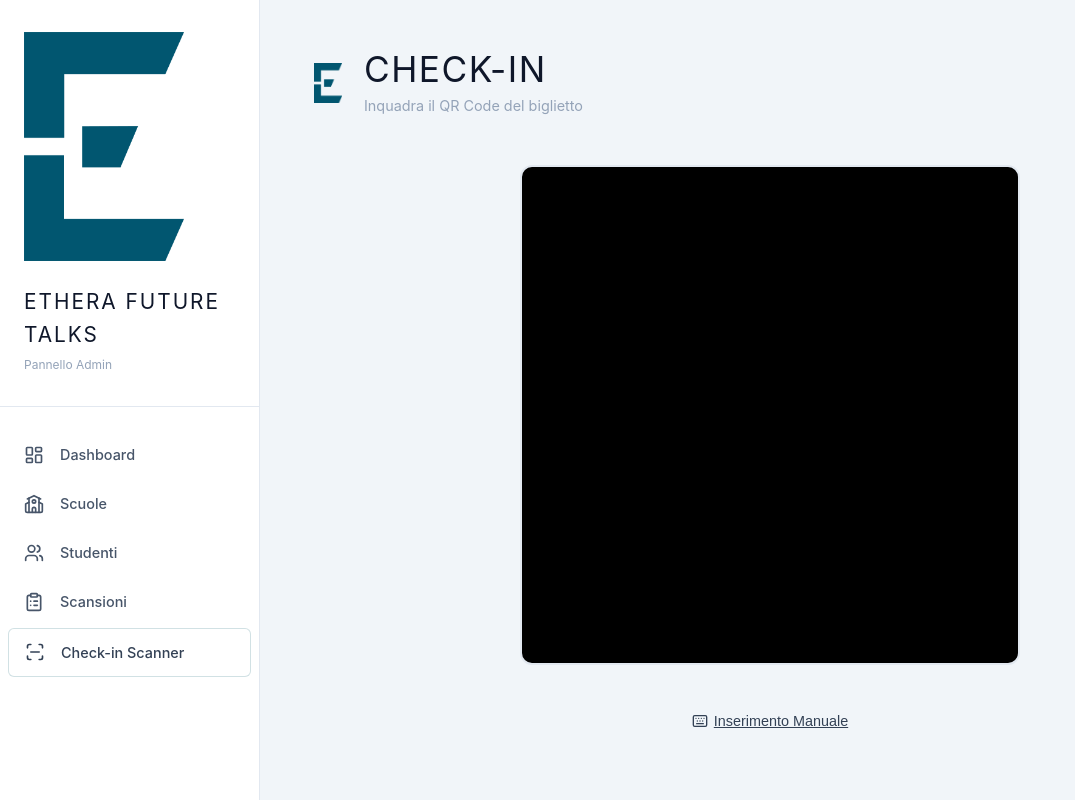
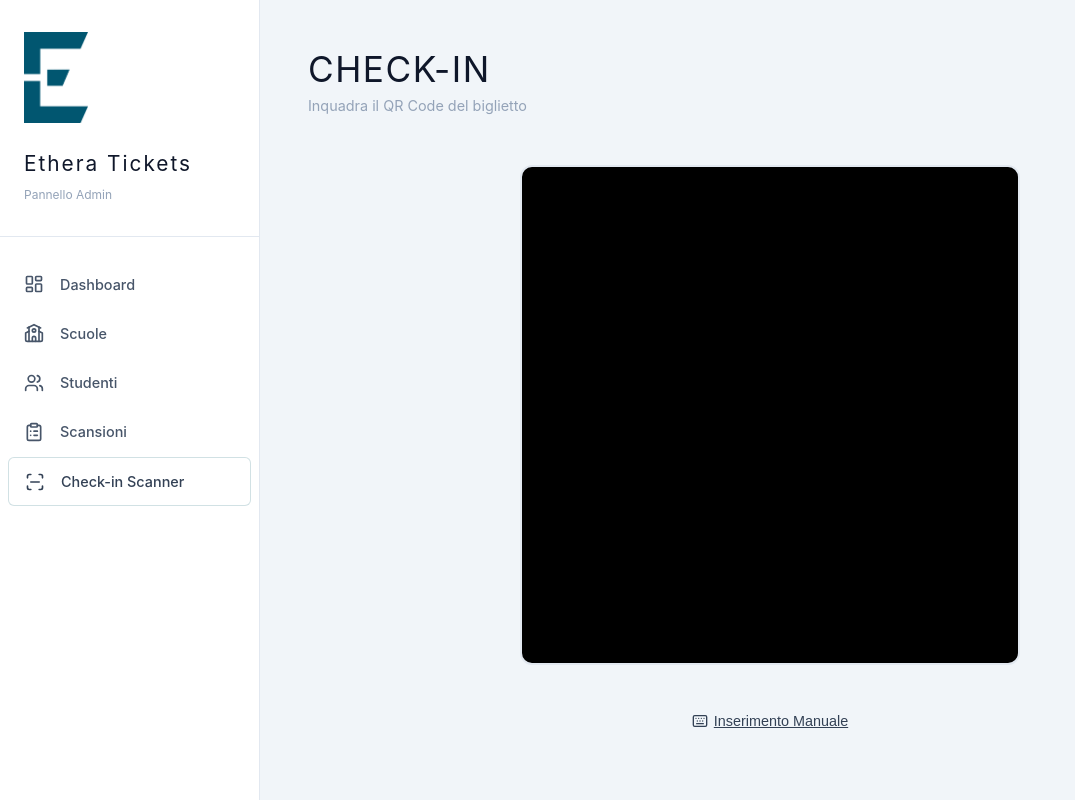
Before and after one commit to etheraculture/etf_manage_tickets, a React (Vite) app in the folder frontend/: page /admin/checkin in a window 1280 px wide. Shown: the whole page, without its empty margins (0-1075 px from the left). Built offline with nearby package versions, Linux system fonts and the light colour scheme; sample sign-in values are in the browser's storage.

Commit message:
deploy: 2026-03-27 02:25:50

```diff
--- a/frontend/src/components/AdminLayout.jsx
+++ b/frontend/src/components/AdminLayout.jsx
@@ -19,8 +19,8 @@ export default function AdminLayout({ children }) {
       {/* Sidebar */}
       <aside className={`admin-sidebar ${mobileOpen ? 'open' : ''}`}>
         <div className="sidebar-header" style={{ paddingBottom: '32px' }}>
-          <img src="/logo-ethera.png" alt="Ethera" style={{ width: '160px', marginBottom: '24px', display: 'block' }} />
-          <div className="sidebar-brand">ETHERA FUTURE TALKS</div>
+          <img src="/logo-ethera.png" alt="Ethera" style={{ width: '64px', marginBottom: '24px', display: 'block' }} />
+          <div className="sidebar-brand">Ethera Tickets</div>
           <div className="sidebar-sub">Pannello Admin</div>
         </div>
 
@@ -71,6 +71,11 @@ export default function AdminLayout({ children }) {
           </NavLink>
         </div>
 
+        <NavLink to="/admin/scansioni" className={({ isActive }) => `mobile-nav-item ${isActive ? 'active' : ''}`}>
+          <ClipboardList size={24} />
+          <span>Log</span>
+        </NavLink>
+
         <NavLink to="/admin/scuole" className={({ isActive }) => `mobile-nav-item ${isActive ? 'active' : ''}`}>
           <School size={24} />
           <span>Scuole</span>
--- a/frontend/src/pages/AdminCheckin.jsx
+++ b/frontend/src/pages/AdminCheckin.jsx
@@ -100,7 +100,7 @@ export default function AdminCheckin() {
   return (
     <div>
       <div className="admin-page-header" style={{ display: 'flex', alignItems: 'center', gap: '16px', flexWrap: 'nowrap' }}>
-        <img src="/logo-ethera.png" alt="Ethera" style={{ width: '40px', height: '40px', objectFit: 'contain' }} />
+        <img src="/logo-ethera.png" alt="Ethera" className="mobile-only" style={{ width: '40px', height: '40px', objectFit: 'contain' }} />
         <div style={{ flex: 1 }}>
           <h1 className="admin-page-title">CHECK-IN</h1>
           <p className="admin-page-subtitle">{mode === 'qr' ? 'Inquadra il QR Code del biglietto' : 'Inserisci il codice a 6 caratteri'}</p>
--- a/frontend/src/pages/AdminDashboard.jsx
+++ b/frontend/src/pages/AdminDashboard.jsx
@@ -46,7 +46,7 @@ export default function AdminDashboard() {
   return (
     <div>
       <div className="admin-page-header" style={{ display: 'flex', alignItems: 'center', gap: '16px', flexWrap: 'nowrap' }}>
-        <img src="/logo-ethera.png" alt="Ethera" style={{ width: '40px', height: '40px', objectFit: 'contain' }} />
+        <img src="/logo-ethera.png" alt="Ethera" className="mobile-only" style={{ width: '40px', height: '40px', objectFit: 'contain' }} />
         <div style={{ flex: 1 }}>
           <h1 className="admin-page-title">DASHBOARD</h1>
           <p className="admin-page-subtitle">Panoramica iscrizioni e presenze</p>
--- a/frontend/src/pages/AdminScansioni.jsx
+++ b/frontend/src/pages/AdminScansioni.jsx
@@ -34,7 +34,7 @@ export default function AdminScansioni() {
   return (
     <div>
       <div className="admin-page-header" style={{ display: 'flex', alignItems: 'center', gap: '16px', flexWrap: 'nowrap' }}>
-        <img src="/logo-ethera.png" alt="Ethera" style={{ width: '40px', height: '40px', objectFit: 'contain' }} />
+        <img src="/logo-ethera.png" alt="Ethera" className="mobile-only" style={{ width: '40px', height: '40px', objectFit: 'contain' }} />
         <div style={{ flex: 1 }}>
           <div style={{ display: 'flex', justifyContent: 'space-between', alignItems: 'flex-start', flexWrap: 'wrap', gap: 16 }}>
             <div>
--- a/frontend/src/pages/AdminScuole.jsx
+++ b/frontend/src/pages/AdminScuole.jsx
@@ -107,7 +107,7 @@ export default function AdminScuole() {
   return (
     <div>
       <div className="admin-page-header" style={{ display: 'flex', alignItems: 'center', gap: '16px', flexWrap: 'nowrap' }}>
-        <img src="/logo-ethera.png" alt="Ethera" style={{ width: '40px', height: '40px', objectFit: 'contain' }} />
+        <img src="/logo-ethera.png" alt="Ethera" className="mobile-only" style={{ width: '40px', height: '40px', objectFit: 'contain' }} />
         <div style={{ flex: 1 }}>
           <div style={{ display: 'flex', justifyContent: 'space-between', alignItems: 'flex-start', flexWrap: 'wrap', gap: 16 }}>
             <div>
--- a/frontend/src/pages/AdminStudenti.jsx
+++ b/frontend/src/pages/AdminStudenti.jsx
@@ -1,6 +1,6 @@
 import React, { useState, useEffect } from 'react';
 import api from '../api/client';
-import { Search, Loader2, ArrowLeft, X, Edit3, Trash2, Mail, School, GraduationCap, Ticket, CheckCircle2, XCircle, Star } from 'lucide-react';
+import { Search, Loader2, ArrowLeft, X, Edit3, Trash2, Mail, School, GraduationCap, Ticket, CheckCircle2, XCircle, Star, Filter, ChevronDown, ChevronUp } from 'lucide-react';
 import { useNavigate } from 'react-router-dom';
 import toast from 'react-hot-toast';
 
@@ -14,6 +14,7 @@ export default function AdminStudenti() {
   const [filterScuola, setFilterScuola] = useState('tutte');
   const [filterClasse, setFilterClasse] = useState('tutte');
   const [filterRappresentante, setFilterRappresentante] = useState('tutti');
+  const [showFilters, setShowFilters] = useState(false);
 
   const [scuole, setScuole] = useState([]);
 
@@ -133,8 +134,19 @@ export default function AdminStudenti() {
         </div>
       </div>
 
-      <div className="card" style={{ marginBottom: 'var(--space-xl)', padding: 'var(--space-lg)' }}>
-        <div className="responsive-grid" style={{ gridTemplateColumns: 'repeat(auto-fit, minmax(200px, 1fr))', gap: 'var(--space-md)' }}>
+      <div className="card" style={{ marginBottom: 'var(--space-xl)', padding: 'var(--space-md)' }}>
+        <button
+          onClick={() => setShowFilters(!showFilters)}
+          style={{ width: '100%', display: 'flex', justifyContent: 'space-between', alignItems: 'center', background: 'none', border: 'none', cursor: 'pointer', outline: 'none', padding: '8px 0' }}
+        >
+          <div style={{ display: 'flex', alignItems: 'center', gap: '8px', fontWeight: 600, color: 'var(--color-gray-100)', fontSize: '1.05rem' }}>
+            <Filter size={20} /> Filtri di Ricerca
+          </div>
+          {showFilters ? <ChevronUp size={20} className="text-gray-400" /> : <ChevronDown size={20} className="text-gray-400" />}
+        </button>
+
+        {showFilters && (
+          <div className="responsive-grid" style={{ gridTemplateColumns: 'repeat(auto-fit, minmax(200px, 1fr))', gap: 'var(--space-md)', marginTop: 'var(--space-md)', paddingTop: 'var(--space-md)', borderTop: '1px solid var(--color-border)' }}>
             <div className="form-group" style={{ marginBottom: 0 }}>
               <label className="form-label" style={{ color: 'var(--color-gray-400)' }}>Cerca Testo</label>
               <div style={{ position: 'relative' }}>
@@ -165,6 +177,7 @@ export default function AdminStudenti() {
               </select>
             </div>
           </div>
+        )}
       </div>
 
       {filtered.length === 0 ? (
```
Lines whose indentation alone changed are shown as unchanged.
